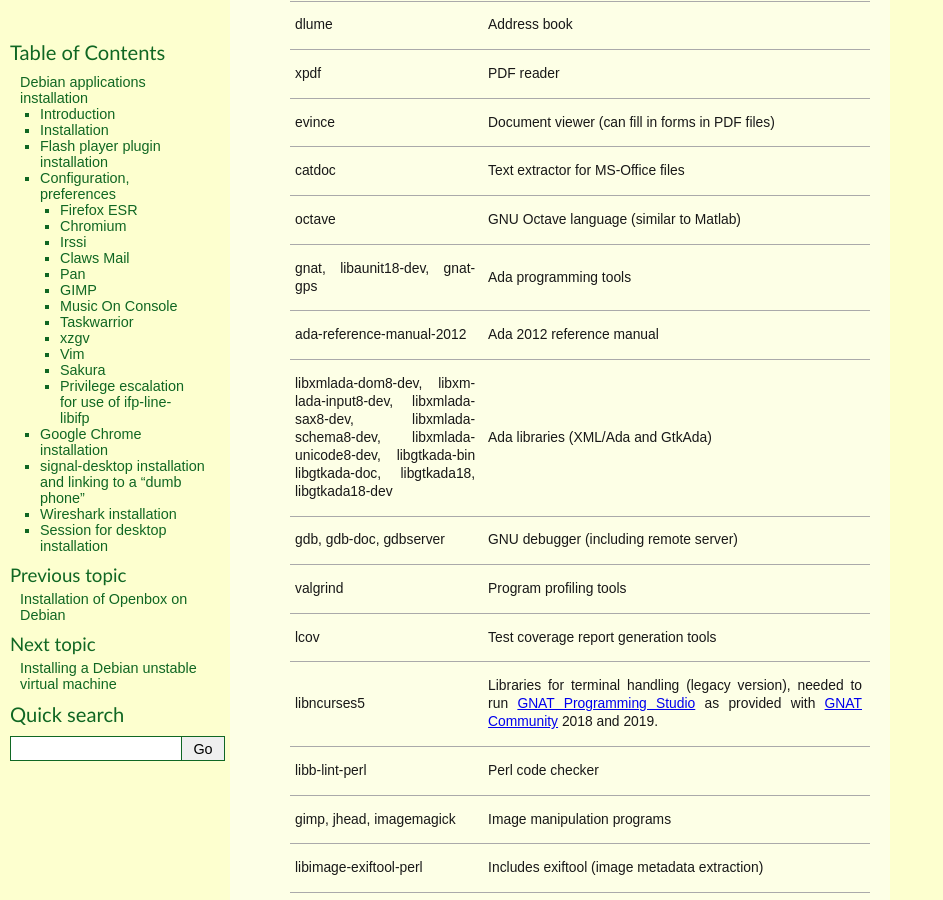
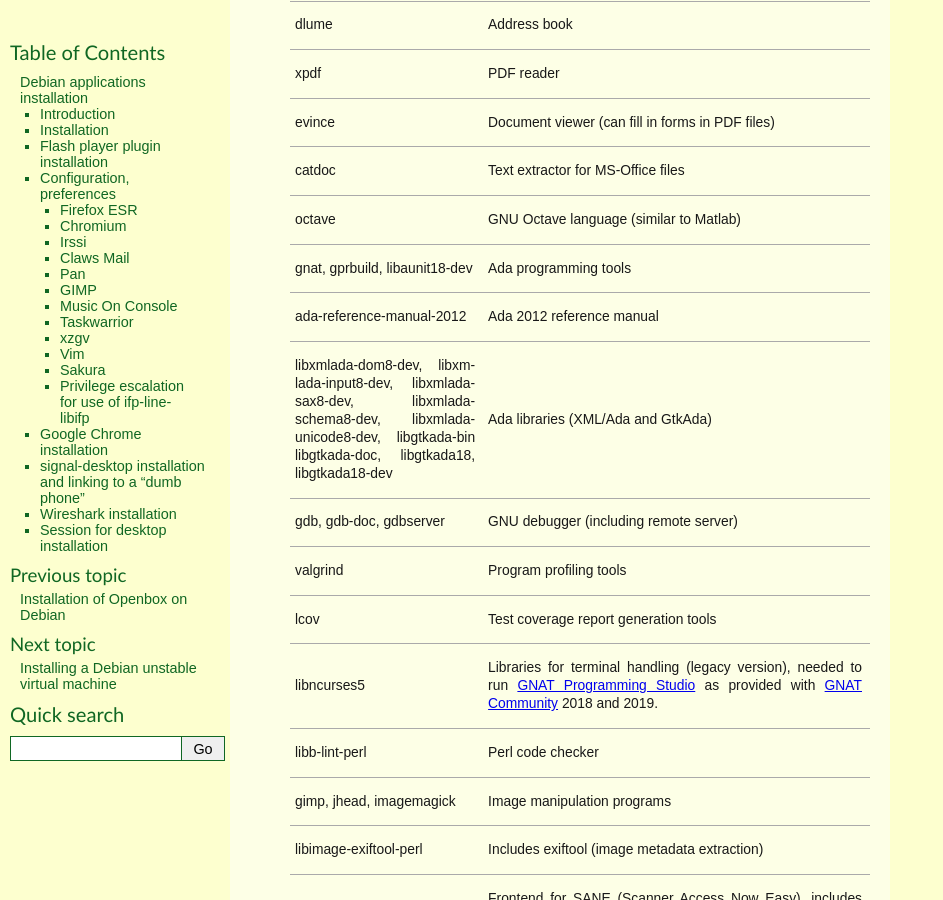
Before and after one commit to thierr26/thierr26_personal_notes_sphinx_sources, a Sphinx documentation site: the page built from source/debian_apps_install.rst, in a window 1280 px wide and 900 px high, scrolled down 3497 px. Shown: the whole window, without its empty margins (0-943 px from the left). Built offline with Sphinx 7.4.7, drawn with Linux system fonts in a browser that asks for light colours.

Commit message:
Remove gnat-gps, add gprbuild
gprbuild was installed as a dependency for gnat-gps. But gnat-gps is not
available in debian 11. So gprbuild must be installed explicitely.

```diff
--- a/source/debian_apps_install.rst
+++ b/source/debian_apps_install.rst
@@ -60,7 +60,7 @@
       evince \
       catdoc \
       octave \
-      gnat libaunit18-dev gnat-gps \
+      gnat gprbuild libaunit18-dev \
       ada-reference-manual-2012 \
       libxmlada-dom8-dev libxmlada-input8-dev libxmlada-sax8-dev \
       libxmlada-schema8-dev libxmlada-unicode8-dev \
@@ -164,7 +164,7 @@
     - Text extractor for MS-Office files
   * - octave
     - GNU Octave language (similar to Matlab)
-  * - gnat, libaunit18-dev, gnat-gps
+  * - gnat, gprbuild, libaunit18-dev
     - Ada programming tools
   * - ada-reference-manual-2012
     - Ada 2012 reference manual
```
